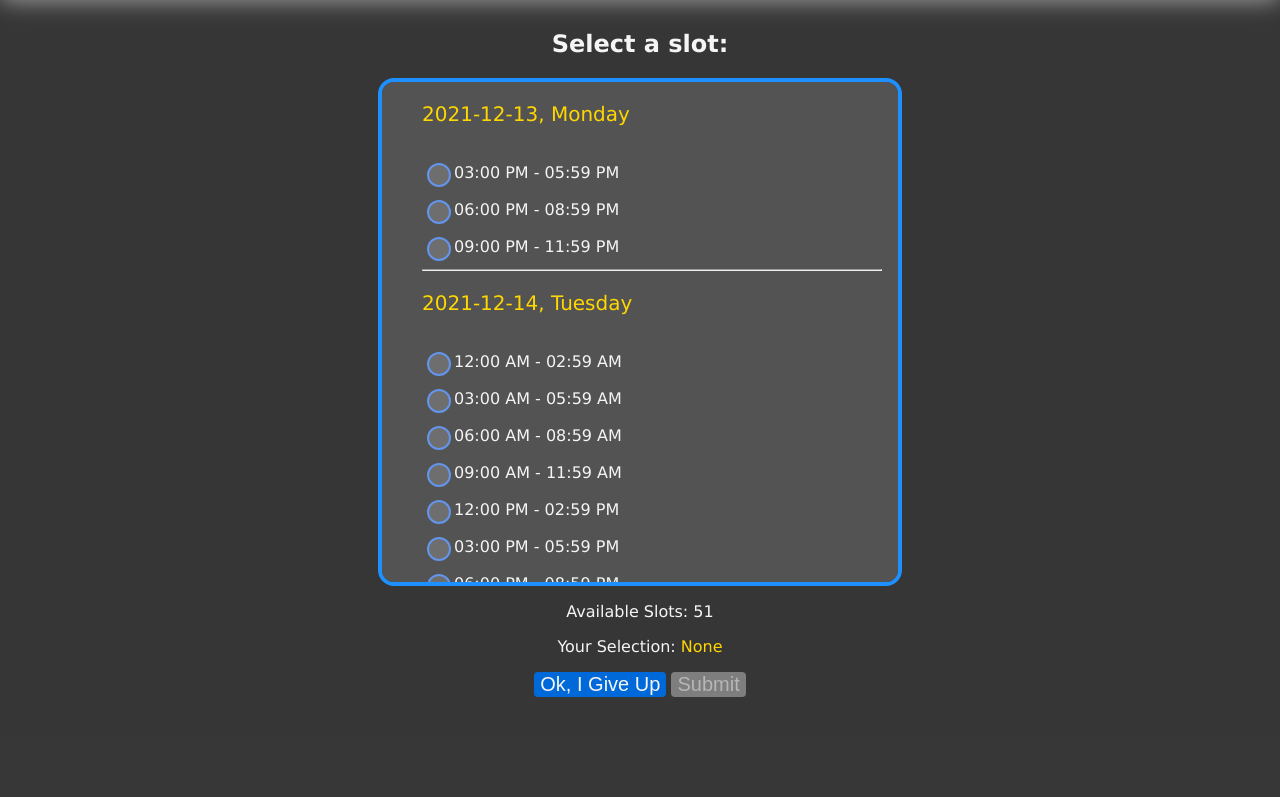
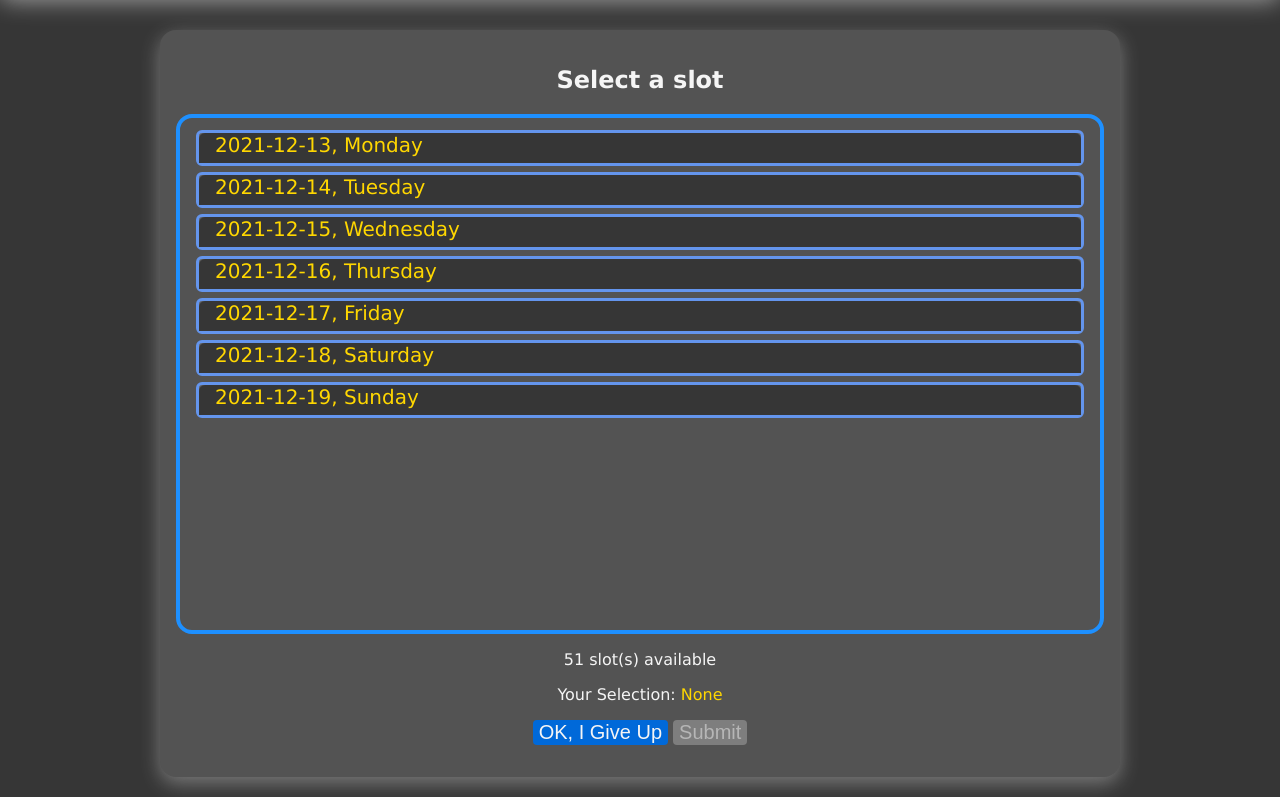
Before and after one commit to peterlor0/CSC350_FALL2021_GROUP, a PHP site: the page made by htdocs/schedule page/schedule.php in a window 1280 px wide. Shown: the part 64-861 px from the top of the page. Before the commit the page ends 761 px from the top, so only its background shows below. Run offline with PHP 8.4, Linux system fonts and the light colour scheme; the visitor is signed in with stand-in values (Sample User, id 1); data that the repository does not hold is empty.

Commit message:
redesign schedule page

```diff
--- a/htdocs/schedule page/schedule.css
+++ b/htdocs/schedule page/schedule.css
@@ -1,3 +1,27 @@
+@media (min-width: 800px) {
+    .outerContainer{
+        width: 75%;
+        margin: auto;
+    }
+}
+
+@media (max-width: 800px) {
+    .outerContainer{
+        width: 95%;
+        margin: auto;
+    }
+}
+
+
+.container{
+    background-color: rgb(83, 83, 83);
+    padding: 16px;
+    border-radius: 16px;
+    box-shadow: 0 6px 20px rgba(247, 247, 247, 0.356);
+    margin-top: 20px;
+    margin-bottom: 20px;
+}
+
 .slotList{
     background-color:rgb(83, 83, 83);
     border-radius: 16px;
@@ -7,55 +31,79 @@
     overflow: auto;
     height: 500px;
     text-align: left;
-    width: 500px;
-    padding-right: 16px;
+    padding: 6px 16px 6px 16px;
 }
 
-/* width */
 .slotList::-webkit-scrollbar {
     width: 16px;
 }
 
-/* Track */
 .slotList::-webkit-scrollbar-track {
     box-shadow: inset 0 0 6px rgb(218, 218, 218);
     border-radius: 16px;
 }
 
-/* Handle */
 .slotList::-webkit-scrollbar-thumb {
     background: rgb(141, 141, 141);
     border-radius: 16px;
 }
 
-/* Handle hover */
 .slotList::-webkit-scrollbar-thumb:hover {
     background: rgb(180, 180, 180);
 }
 
-.dateTitle{
+.panel{
+    border-style: solid;
+    border-width: 3px;
+    border-color: cornflowerblue;
+    border-radius: 6px;
+    margin-top: 6px;
+    background-color: rgb(95, 95, 95);
+    text-align: left;
+}
+
+.panelHeader{
     font-size: 20px;
     color:gold;
-    position: sticky;
-    top: 0px;
-    background-color: rgb(83, 83, 83);
-    z-index: 1;
-    padding-bottom: 4px;
+    border-radius: 6px 6px 0px 0px;
+    background-color: rgb(54, 54, 54);
+    user-select: none;
+    cursor: pointer;
+    min-height: 30px;
+    vertical-align: middle;
+    padding-left: 16px;
+}
+
+.panelHeader:hover{
+    background-color: rgb(87, 87, 87);
+}
+
+.panelHeader.active{
+    border-style: solid;
+    border-width: 0px 0px 2px 0px;
+    border-color: dodgerblue;
+    color: greenyellow;
+}
+
+.panelContent{
+    transition: all 0.2s;
+    overflow: hidden;
+    text-align: left;
+    max-height: 0px;
+}
+
+.item{
+    display: inline-block;
+    margin-left: 10px;
+    margin-right: 10px;
+    min-width: 260px;
+    user-select: none;
 }
 
 .selection{
     color: gold;
 }
 
-.listItem{
-    user-select: none;
-    padding-top: 10px;
-}
-
-.listItem label input[type='radio']{
-    vertical-align: middle;
-}
-
 
 body{
     text-align: center;
--- a/htdocs/schedule page/schedule.js
+++ b/htdocs/schedule page/schedule.js
@@ -3,3 +3,26 @@ function onClick(el) {
 
     document.getElementById("selection").textContent = el.getAttribute("data-datetime");
 }
+
+function onPanelHeaderClick(el) {
+    var els = document.getElementsByClassName("panelHeader");
+
+    if (el.nextElementSibling.style.maxHeight) {
+        el.classList.remove("active");
+        el.nextElementSibling.style.maxHeight = null;
+    } else {
+        for (var i of els) {
+            var s = i.nextElementSibling;
+
+            if (el == i) {
+                i.classList.add("active");
+                s.style.maxHeight = s.scrollHeight + "px";
+            } else {
+                i.classList.remove("active");
+                s.style.maxHeight = null;
+            }
+        }
+    }
+
+
+}
--- a/htdocs/schedule page/schedule.php
+++ b/htdocs/schedule page/schedule.php
@@ -67,60 +67,77 @@
         //all slots - already schedule slots = available slots
         $slotsAvailable = diffDateTimeList($fullSlotsList, $slotsAlreadySchedule);
 
+        $day = "";
     ?>
-        <p>
-        <h2>Select a slot:</h2>
-        </p>
+
+        <div class="outerContainer">
+            <div class="container">
+                <h2>Select a slot</h2>
                 <form action="./submit.php" method="post">
-            <div class="slotList center">
-                <ul>
+                    <div class="slotList">
+
                         <?php
-                    $day = "";
+                        foreach ($slotsAvailable as &$i) {
+                            $day2 = date("w", strtotime($i));
 
-                    foreach ($slotsAvailable as &$i) {
-                        $day2 = date("d", strtotime($i));
-
-                        //$i, datetime
-                        //$tmp, date and day of week, for display
-                        //$tmp2, time only, for display
-                        //$tmp3, date and time, for display
-
-                        if ($day != $day2) {
-                            if ($day) {
-                                echo "<hr>";
+                            if ($day2 != $day) {
+                                if ($day != "") {
+                                    echo "</div>
+                                        </div>";
                                 }
 
                                 $tmp = date("Y-m-d, l", strtotime($i));
-                            echo "<p class='dateTitle'>{$tmp}</p>";
+
+                                echo "<div class='panel'>
+                                        <div class='panelHeader'
+                                            onclick='onPanelHeaderClick(this)'>
+                                        {$tmp}
+                                        </div>
+                                    <div class='panelContent'>";
                             }
+
+                            $day = $day2;
 
                             $tmp2 = date("h:i A", strtotime($i)) . " - " . date("h:i A", strtotime($i) + 3600 * 3 - 1);
                             $tmp3 = $tmp . ", " . $tmp2;
 
-                        echo "<li class='listItem'>
+                            echo "<p class='item'>
                                     <label>
-                        <input type='radio' name='slot' onclick='onClick(this)' data-datetime='{$tmp3}' value='{$i}'>{$tmp2}
+                                    <input data-datetime='{$tmp3}' type='radio' name='slot' value='{$i}' onclick='onClick(this)'>
+                                    {$tmp2}
                                 </label>
-                        </li>";
+                            </p>";
+                        }
 
-                        $day = $day2;
+                        if ($day != "") {
+                            echo "</div>
+                                </div>";
                         }
 
                         ?>
-                </ul>
 
                     </div>
 
                     <?php
+
                     $size = count($slotsAvailable);
-            echo "<p>Available Slots: {$size}</p>";
+                    echo "<p>{$size} slot(s) available</p>"
+
                     ?>
+
                     <p>Your Selection: <span id="selection" class="selection">None</span></p>
+
                     <p>
-                <a href="../main page/main.php"><button type="button">Ok, I Give Up</button></a>
+                        <a href="/main page/main.php"><button type="button">OK, I Give Up</button></a>
                         <input id="submit" type="submit" value="Submit" disabled>
                     </p>
+
                 </form>
+
+            </div>
+        </div>
+
+        <script src="./schedule2.js"></script>
 
     <?php
     } else {
--- /dev/null
+++ b/htdocs/schedule page/schedule2.js
@@ -0,0 +1,13 @@
+
+//in case that "panelContent" dose not expend correctly when window size changed
+function onWindowSizeChanged() {
+    var el = document.getElementsByClassName("panelContent");
+
+    for (var i of el) {
+        if (i.style.maxHeight) {
+            i.style.maxHeight = i.scrollHeight + "px";
+        }
+    }
+}
+
+window.onresize = onWindowSizeChanged;
--- a/htdocs/shared.css
+++ b/htdocs/shared.css
@@ -113,17 +113,17 @@ input[type='radio']{
     border-radius: 12px;
     border-width: 2px;
     border-style: solid;
-    border-color: cornflowerblue;
+    border-color:rgb(45, 203, 255);
     position: relative;
 }
 
 input[type='radio']:checked:after{
     content: '';
-    background-color:darkturquoise;
+    background-color: rgb(0, 221, 0);
     border-radius: 8px;
-    width: 16px;
-    height: 16px;
-    left: 2px;
-    top: 2px;
+    width: 14px;
+    height: 14px;
+    left: 3px;
+    top: 3px;
     position: absolute;
 }
```
Lines whose indentation alone changed are shown as unchanged.
